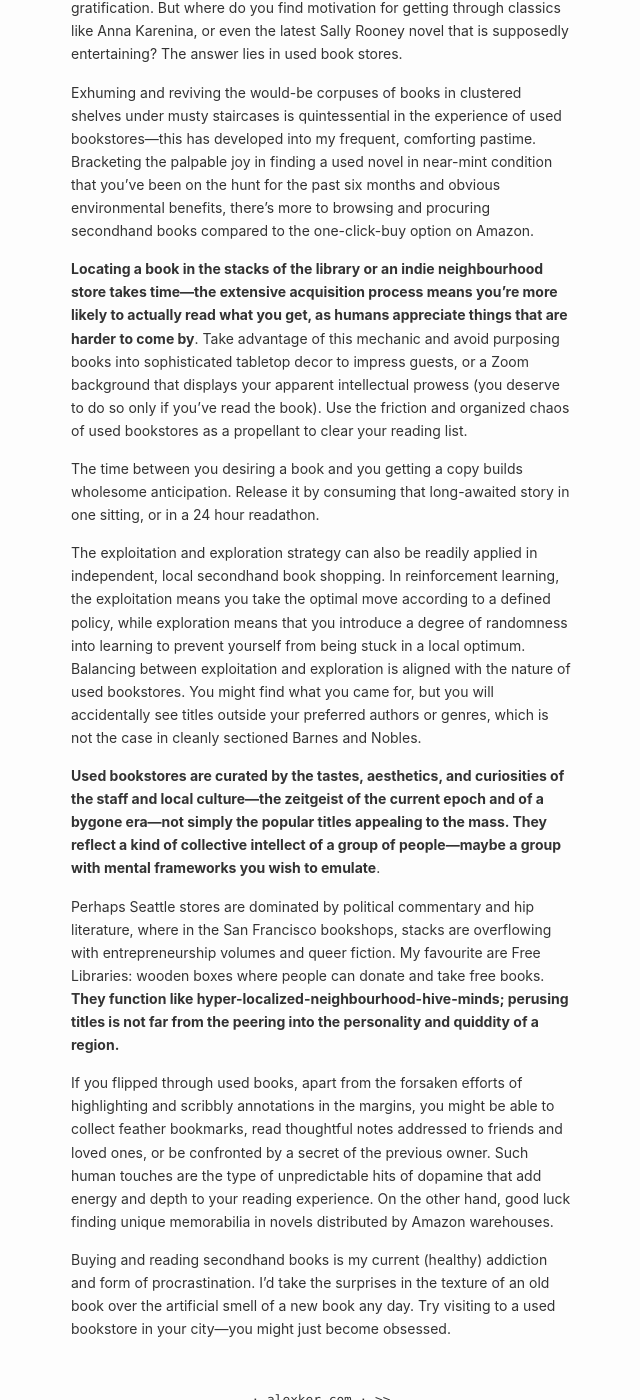
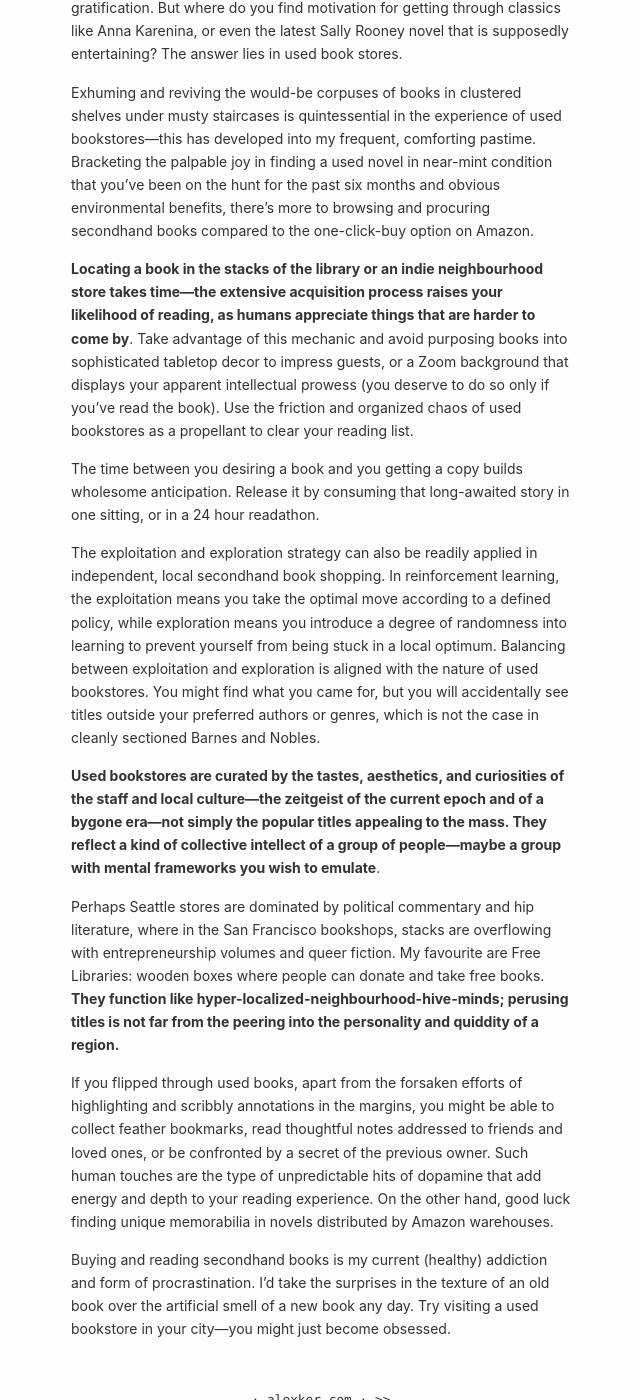
Before and after one commit to AlexKer/alexker.github.io, a Jekyll site: the page built from _posts/2022-10-27-on-reading-more.markdown, in a window 1280 px wide and 1400 px high, scrolled down 287 px. Shown: the whole window, without its empty margins (319-959 px from the left). Built offline with Jekyll 4.4.1, drawn with Linux system fonts in a browser that asks for light colours.

Commit message:
grammar corrections

```diff
--- a/_posts/2022-10-27-on-reading-more.markdown
+++ b/_posts/2022-10-27-on-reading-more.markdown
@@ -9,11 +9,11 @@ Everyone intuitively knows the benefits of reading long-form in our low-attentio
 
 Exhuming and reviving the would-be corpuses of books in clustered shelves under musty staircases is quintessential in the experience of used bookstores—this has developed into my frequent, comforting pastime. Bracketing the palpable joy in finding a used novel in near-mint condition that you’ve been on the hunt for the past six months and obvious environmental benefits, there’s more to browsing and procuring secondhand books compared to the one-click-buy option on Amazon.
 
-**Locating a book in the stacks of the library or an indie neighbourhood store takes time—the extensive acquisition process means you’re more likely to actually read what you get, as humans appreciate things that are harder to come by**. Take advantage of this mechanic and avoid purposing books into sophisticated tabletop decor to impress guests, or a Zoom background that displays your apparent intellectual prowess (you deserve to do so only if you’ve read the book). Use the friction and organized chaos of used bookstores as a propellant to clear your reading list.
+**Locating a book in the stacks of the library or an indie neighbourhood store takes time—the extensive acquisition process raises your likelihood of reading, as humans appreciate things that are harder to come by**. Take advantage of this mechanic and avoid purposing books into sophisticated tabletop decor to impress guests, or a Zoom background that displays your apparent intellectual prowess (you deserve to do so only if you’ve read the book). Use the friction and organized chaos of used bookstores as a propellant to clear your reading list.
 
 The time between you desiring a book and you getting a copy builds wholesome anticipation. Release it by consuming that long-awaited story in one sitting, or in a 24 hour readathon.
 
-The exploitation and exploration strategy can also be readily applied in independent, local secondhand book shopping. In reinforcement learning, the exploitation means you take the optimal move according to a defined policy, while exploration means that you introduce a degree of randomness into learning to prevent yourself from being stuck in a local optimum. Balancing between exploitation and exploration is aligned with the nature of used bookstores. You might find what you came for, but you will accidentally see titles outside your preferred authors or genres, which is not the case in cleanly sectioned Barnes and Nobles.
+The exploitation and exploration strategy can also be readily applied in independent, local secondhand book shopping. In reinforcement learning, the exploitation means you take the optimal move according to a defined policy, while exploration means you introduce a degree of randomness into learning to prevent yourself from being stuck in a local optimum. Balancing between exploitation and exploration is aligned with the nature of used bookstores. You might find what you came for, but you will accidentally see titles outside your preferred authors or genres, which is not the case in cleanly sectioned Barnes and Nobles.
 
 **Used bookstores are curated by the tastes, aesthetics, and curiosities of the staff and local culture—the zeitgeist of the current epoch and of a bygone era—not simply the popular titles appealing to the mass. They reflect a kind of collective intellect of a group of people—maybe a group with mental frameworks you wish to emulate**.
 
@@ -21,4 +21,4 @@ Perhaps Seattle stores are dominated by political commentary and hip literature,
 
 If you flipped through used books, apart from the forsaken efforts of highlighting and scribbly annotations in the margins, you might be able to collect feather bookmarks, read thoughtful notes addressed to friends and loved ones, or be confronted by a secret of the previous owner. Such human touches are the type of unpredictable hits of dopamine that add energy and depth to your reading experience. On the other hand, good luck finding unique memorabilia in novels distributed by Amazon warehouses.
 
-Buying and reading secondhand books is my current (healthy) addiction and form of procrastination. I’d take the surprises in the texture of an old book over the artificial smell of a new book any day. Try visiting to a used bookstore in your city—you might just become obsessed.
+Buying and reading secondhand books is my current (healthy) addiction and form of procrastination. I’d take the surprises in the texture of an old book over the artificial smell of a new book any day. Try visiting a used bookstore in your city—you might just become obsessed.
```
